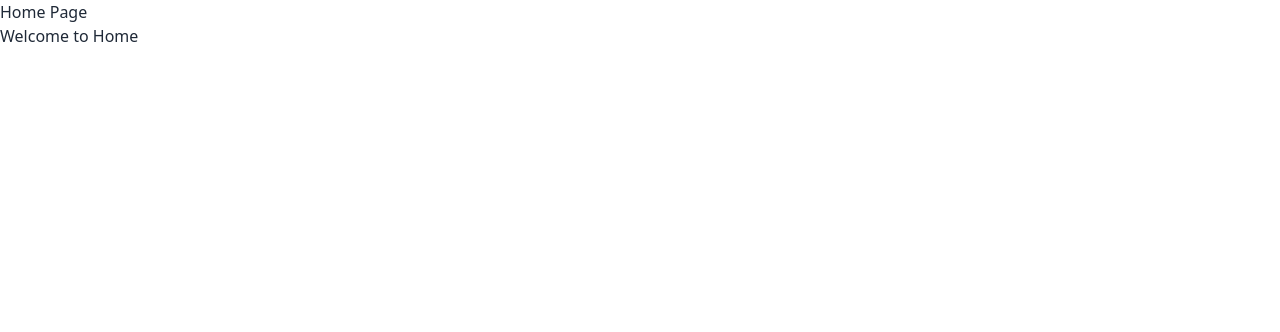
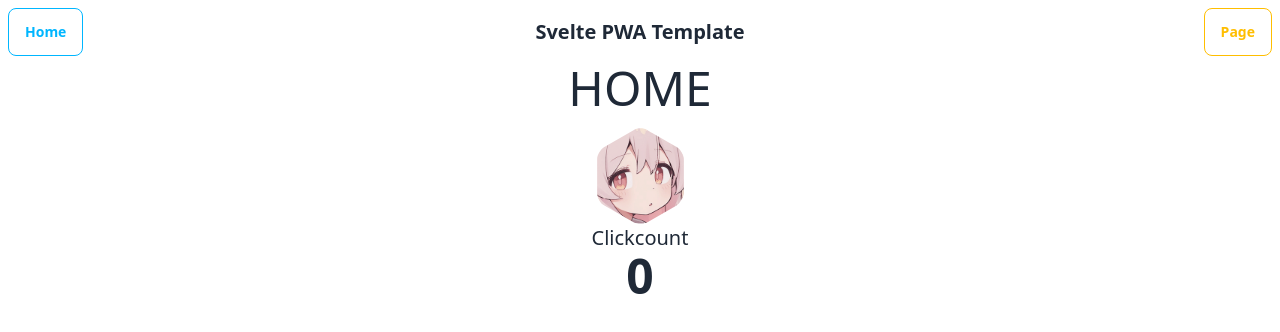
Before and after one commit to Nigh/svelte-static-pwa-template, a SvelteKit app: page / in a window 1280 px wide. Shown: the top 332 px of the page. Built offline with nearby package versions, Linux system fonts and the light colour scheme.

Commit message:
working on example app

```diff
--- a/src/app.html
+++ b/src/app.html
@@ -8,7 +8,7 @@
 		<meta name="viewport" content="width=device-width, initial-scale=1" />
 		%sveltekit.head%
 	</head>
-	<body data-sveltekit-preload-data="hover">
+	<body data-sveltekit-preload-data="off">
 		<div style="display: contents">%sveltekit.body%</div>
 	</body>
 </html>
--- a/src/routes/+layout.svelte
+++ b/src/routes/+layout.svelte
@@ -1,8 +1,8 @@
 <script>
 	import '../app.css';
+	import Nav from './nav.svelte';
+	import { count } from '../stores.js';
 </script>
 
-<a href="./">Home</a>
-<a href="./page">Page</a>
-
+<Nav />
 <slot />
--- a/src/routes/+page.svelte
+++ b/src/routes/+page.svelte
@@ -1 +1,18 @@
-<h1>Welcome to Home</h1>
+<script>
+	import { count } from '../stores.js';
+	let countValue;
+	count.subscribe((value) => {
+		countValue = value;
+	});
+</script>
+
+<div class="flex flex-col w-screen text-center">
+	<span class="text-5xl mb-4">HOME</span>
+	<div class="avatar justify-center">
+		<div class="w-24 mask mask-hexagon">
+			<img alt="avatar" src="favicon.png" />
+		</div>
+	</div>
+	<span class="text-xl">Clickcount</span>
+	<span class="text-5xl font-bold">{countValue}</span>
+</div>
--- /dev/null
+++ b/src/routes/nav.svelte
@@ -0,0 +1,11 @@
+<div class="navbar bg-base-100">
+	<div class="navbar-start">
+		<button class="btn btn-outline btn-info"><a href="./">Home</a></button>
+	</div>
+	<div class="navbar-center">
+		<p class="btn btn-ghost text-xl">Svelte PWA Template</p>
+	</div>
+	<div class="navbar-end">
+		<button class="btn btn-outline btn-warning"><a href="./page">Page</a></button>
+	</div>
+</div>
--- a/src/routes/page/+page.svelte
+++ b/src/routes/page/+page.svelte
@@ -1 +1,17 @@
-<h1>This is Page</h1>
+<script>
+	import { count } from '../../stores.js';
+	let countValue;
+	count.subscribe((value) => {
+		countValue = value;
+	});
+</script>
+
+<div class="flex flex-col w-screen text-center">
+	<span class="text-5xl mb-4">PAGE</span>
+	<span class="text-xl">Clickcount</span>
+	<span class="text-5xl font-bold">{countValue}</span>
+	<div class="mt-2">
+		<button class="btn btn-primary" on:click={() => count.update((n) => n + 1)}>Add</button>
+		<button class="btn btn-accent" on:click={() => count.set(0)}>Reset</button>
+	</div>
+</div>
--- /dev/null
+++ b/src/stores.js
@@ -0,0 +1,3 @@
+import { writable } from 'svelte/store';
+
+export const count = writable(0);
```
